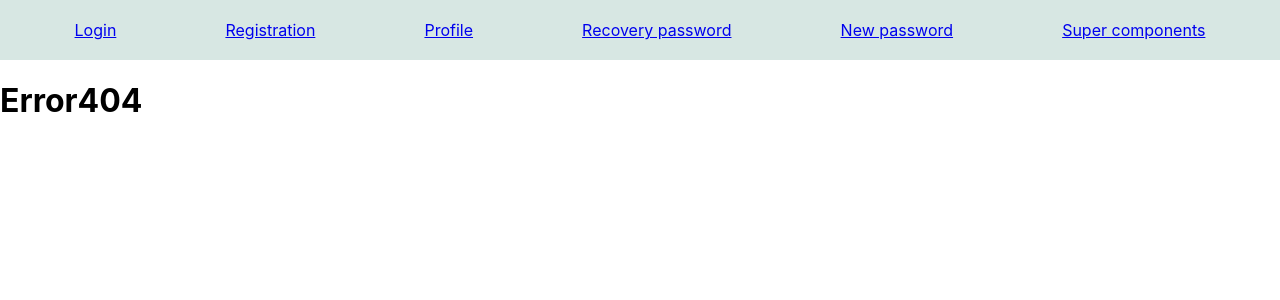
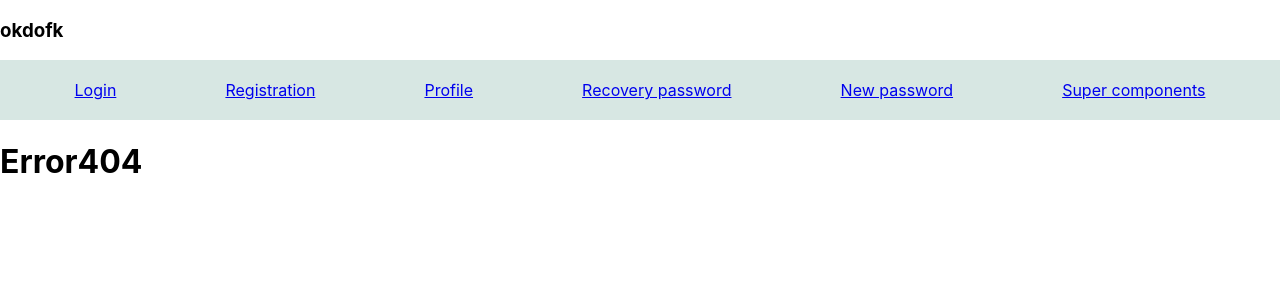
Before and after one commit to AntohaBr/Cards, a React (Create React App) app: page /404 in a window 1280 px wide. Shown: the top 300 px of the page. Built offline with nearby package versions, Linux system fonts and the light colour scheme.

Commit message:
new commit

```diff
--- a/src/app/App.tsx
+++ b/src/app/App.tsx
@@ -10,10 +10,11 @@ import {RecoveryPassword} from "../components/recovery-password/Recovery-passwor
 import {Error404} from "../components/Error404/Error404";
 import {SuperComponents} from "../components/Super-components/Super-components";
 
-export const App = () => {
+export const App = ()  => {
     return (
         <BrowserRouter>
             <div className='app-wrapper'>
+              <h3>okdofk</h3>
                 <Navbar/>
                 <Routes>
                     <Route path='/login' element={<Login/>}/>
```
